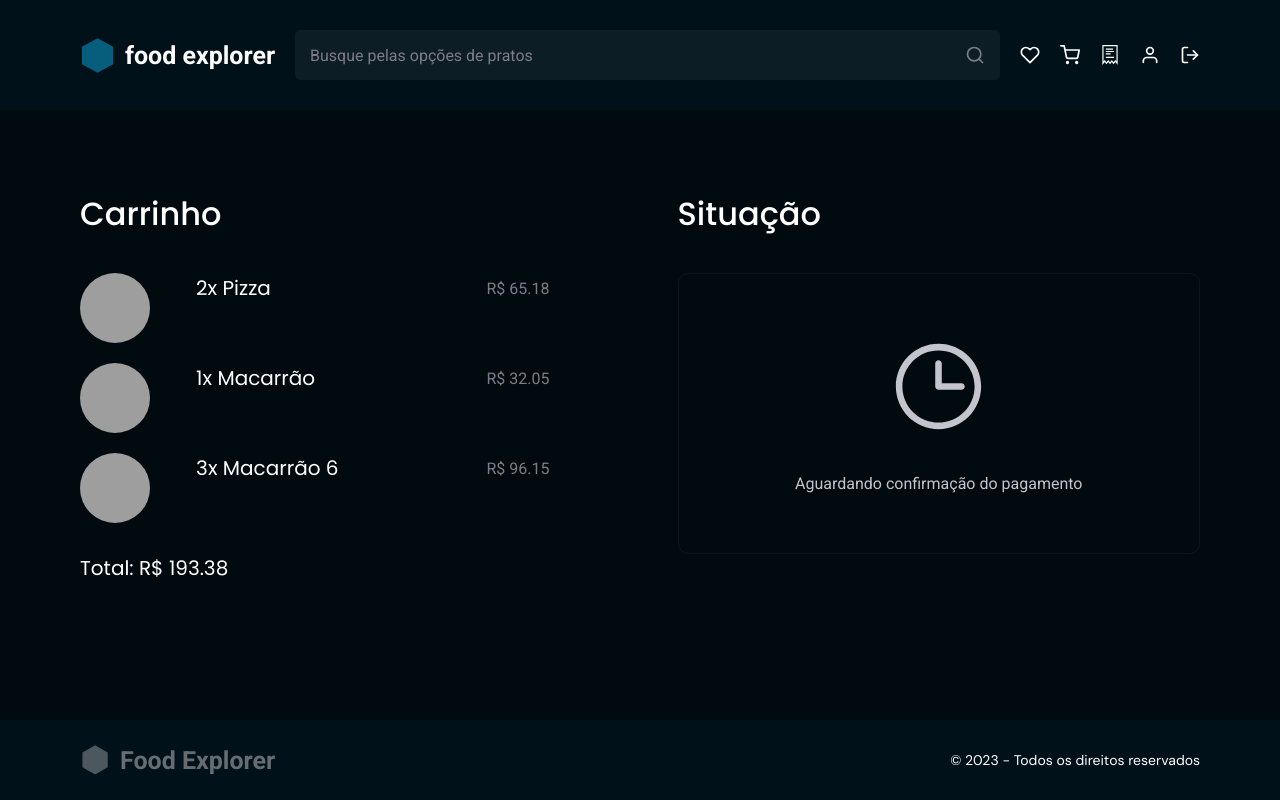
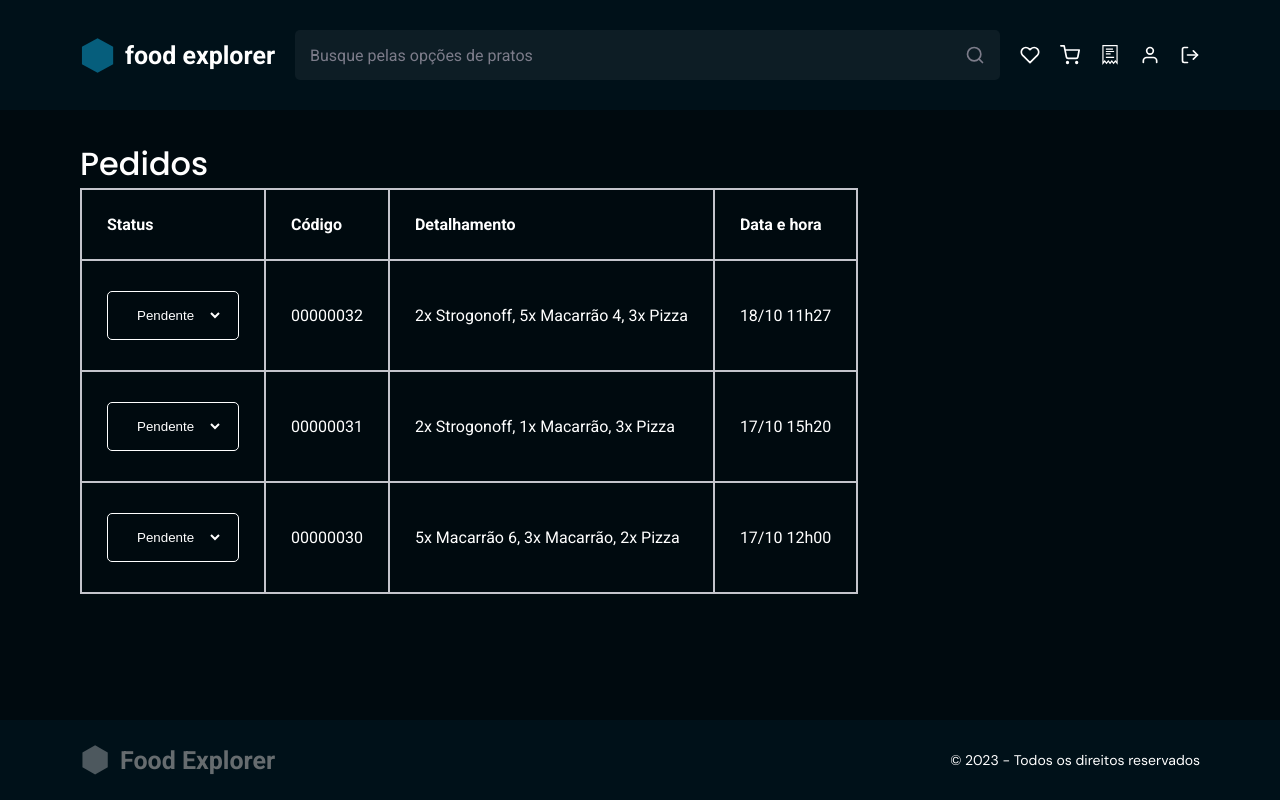
Before and after one commit to MatheusTorresDev97/web-food_exploxer, a React (Vite) app: page / in a window 1280 px wide. Built offline with nearby package versions, Linux system fonts and the light colour scheme; grey boxes are pictures that could not be loaded.

Commit message:
feat/ create AllOrdes page and select component

```diff
--- a/src/App.jsx
+++ b/src/App.jsx
@@ -1,13 +1,13 @@
 import { ThemeProvider } from "styled-components";
 import theme from "./styles/theme";
 import GlobalStyles from "./styles/global";
-import Order from "./pages/Order";
+import AllOrders from "./pages/AllOrders";
 
 const App = () => {
   return (
     <ThemeProvider theme={theme}>
       <GlobalStyles />
-      <Order />
+      <AllOrders />
     </ThemeProvider>
   );
 };
--- /dev/null
+++ b/src/components/Select/index.jsx
@@ -0,0 +1,30 @@
+import { useState } from "react";
+import { Container } from "./styles";
+
+const Select = () => {
+    const [currentStatus, setCurrentStatus] = useState(status);
+
+    function handleStatus(e) {
+        setCurrentStatus(e.target.value);
+    }
+    return (
+        <Container>
+            <div className="circles">
+                <div className={currentStatus === "pending" ? "red" : "hidden"}></div>
+                <div
+                    className={currentStatus === "preparing" ? "orange" : "hidden"}
+                ></div>
+                <div
+                    className={currentStatus === "delivered" ? "green" : "hidden"}
+                ></div>
+            </div>
+            <select onChange={handleStatus} value={currentStatus} id="">
+                <option value="pending">Pendente</option>
+                <option value="preparing">Preparando</option>
+                <option value="delivered">Entregue</option>
+            </select>
+        </Container>
+    )
+}
+
+export default Select
--- /dev/null
+++ b/src/components/Select/styles.js
@@ -0,0 +1,37 @@
+import styled from "styled-components";
+
+export const Container = styled.label`
+  padding: 15px;
+  border: ${({ theme }) => `1px solid ${theme.COLORS.WHITE}`};
+  border-radius: 5px;
+  display: flex;
+  align-items: center;
+  gap: 10px;
+  .circles {
+    > * {
+      width: 10px;
+      height: 10px;
+      border-radius: 50%;
+    }
+    .red {
+      background-color: ${({ theme }) => theme.COLORS.RED_900};
+    }
+    .orange {
+      background-color: ${({ theme }) => theme.COLORS.ORANGE};
+    }
+    .green {
+      background-color: ${({ theme }) => theme.COLORS.GREEN};
+    }
+    .hidden {
+      display: none;
+    }
+  }
+  select {
+    background-color: transparent;
+    border: none;
+    color: ${({ theme }) => theme.COLORS.WHITE};
+    option {
+      background-color: ${({ theme }) => theme.COLORS.BLUE_800};
+    }
+  }
+`;
--- /dev/null
+++ b/src/pages/AllOrders/index.jsx
@@ -0,0 +1,138 @@
+import { useState, Fragment } from "react";
+
+import { Container, Content, Table } from "./styles";
+
+import Footer from "../../components/Footer";
+import Header from "../../components/Header";
+import Wrapper from "../../components/Wrapper";
+import Select from "../../components/Select";
+
+const Allorders = () => {
+    const [orders, setOrders] = useState([
+        {
+            id: 32,
+            status: "delivered",
+            created_at: "2022-10-18 14:27:32",
+            meals: [
+                {
+                    order_meal_id: 44,
+                    title: "Strogonoff",
+                    meal_amount: 2,
+                },
+                {
+                    order_meal_id: 43,
+                    title: "Macarrão 4",
+                    meal_amount: 5,
+                },
+                {
+                    order_meal_id: 42,
+                    title: "Pizza",
+                    meal_amount: 3,
+                },
+            ],
+        },
+        {
+            id: 31,
+            status: "pending",
+            created_at: "2022-10-17 18:20:35",
+            meals: [
+                {
+                    order_meal_id: 41,
+                    title: "Strogonoff",
+                    meal_amount: 2,
+                },
+                {
+                    order_meal_id: 40,
+                    title: "Macarrão",
+                    meal_amount: 1,
+                },
+                {
+                    order_meal_id: 39,
+                    title: "Pizza",
+                    meal_amount: 3,
+                },
+            ],
+        },
+        {
+            id: 30,
+            status: "preparing",
+            created_at: "2022-10-17 15:00:08",
+            meals: [
+                {
+                    order_meal_id: 38,
+                    title: "Macarrão 6",
+                    meal_amount: 5,
+                },
+                {
+                    order_meal_id: 37,
+                    title: "Macarrão",
+                    meal_amount: 3,
+                },
+                {
+                    order_meal_id: 36,
+                    title: "Pizza",
+                    meal_amount: 2,
+                },
+            ],
+        },
+    ]);
+
+    function formatDateTime(datetime) {
+        const [date, time] = datetime.split(" ");
+
+        const [, mouth, day] = date.split("-");
+
+        const [hour, minutes] = time.split(":");
+
+        const formattedDateAndTime = `${day}/${mouth} ${hour - 3}h${minutes}`;
+
+        return formattedDateAndTime;
+    }
+
+    return (
+        <Container>
+            <Header />
+            <Wrapper>
+                <Content>
+                    <h1>Pedidos</h1>
+                    <Table>
+                        <thead>
+                            <tr>
+                                <th>Status</th>
+                                <th>Código</th>
+                                <th>Detalhamento</th>
+                                <th>Data e hora</th>
+                            </tr>
+                        </thead>
+                        <tbody>
+                            {orders.map(order => (
+                                <tr key={String(order.id)}>
+                                    <td>
+                                        {<Select order_id={order.id} status={order.status} />}
+                                    </td>
+                                    <td>{String(order.id).padStart(8, "0")}</td>
+                                    <td>
+                                        {order.meals.map((meal, index) => {
+                                            const lastItemInArray = index == order.meals.length - 1;
+
+                                            return (
+                                                <Fragment key={meal.order_meal_id}>
+                                                    {meal.meal_amount}x {meal.title}
+                                                    {lastItemInArray ? "" : ", "}
+                                                </Fragment>
+                                            );
+                                        })}
+                                    </td>
+                                    <td>{formatDateTime(order.created_at)}</td>
+                                </tr>
+                            ))}
+                        </tbody>
+                    </Table>
+                </Content>
+            </Wrapper>
+            <Footer />
+        </Container>
+    )
+}
+
+export default Allorders
--- /dev/null
+++ b/src/pages/AllOrders/styles.js
@@ -0,0 +1,34 @@
+import styled from "styled-components";
+
+export const Container = styled.div`
+  width: 100%;
+  min-height: 100vh;
+  display: flex;
+  flex-direction: column;
+  .my-wrapper {
+    flex-grow: 1;
+  }
+`;
+
+export const Content = styled.main`
+  width: 100%;
+  padding: 30px 0;
+  h1 {
+    font-weight: 500;
+  }
+`;
+
+export const Table = styled.table`
+  text-align: left;
+  border-collapse: collapse;
+  th,
+  td {
+    border: ${({ theme }) => `2px solid ${theme.COLORS.GRAY_700}`};
+  }
+  th {
+    padding: 25px;
+  }
+  td {
+    padding: 30px 25px;
+  }
+`;
```
